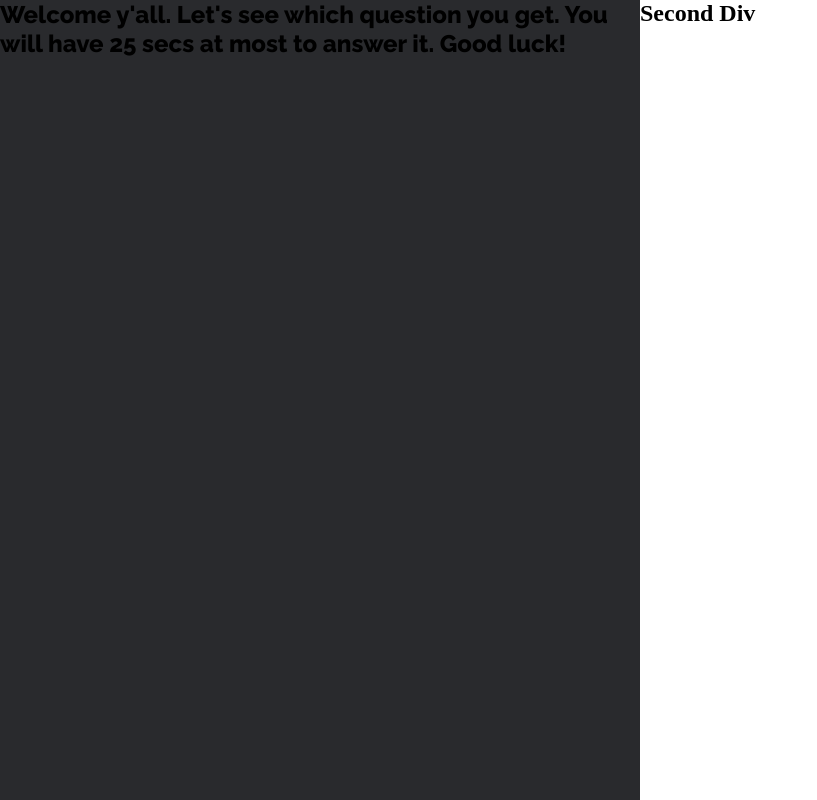
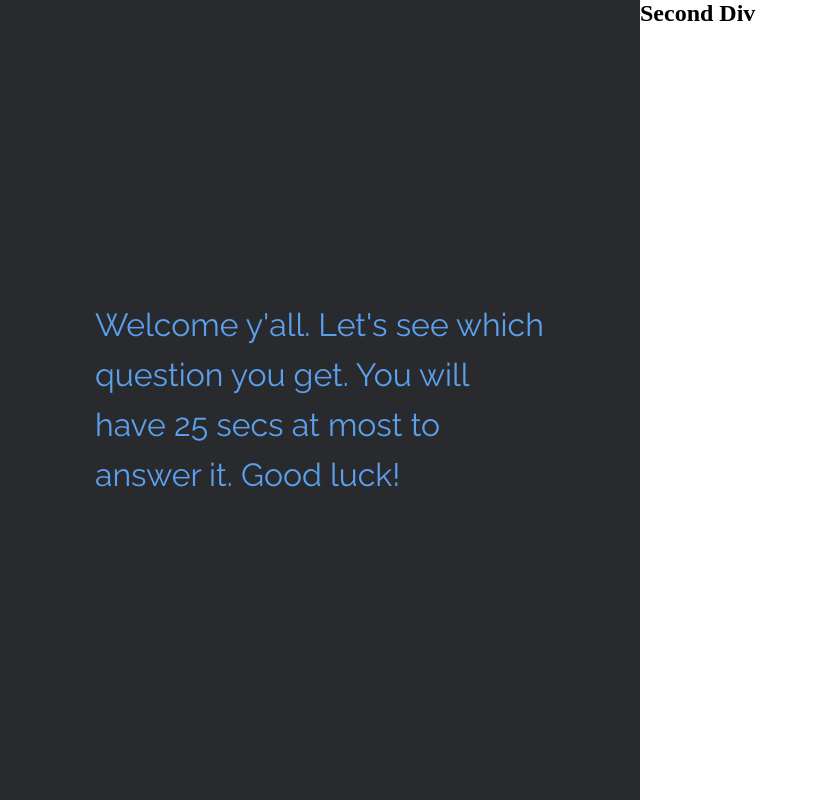
Before and after one commit to Zainsyed88/Trivia-Repo, a plain HTML site: page index.html in a window 1280 px wide. Shown: the whole page, without its empty margins (0-817 px from the left). Drawn offline with Linux system fonts and the light colour scheme.

Commit message:
Left container done

```diff
--- a/css/main.css
+++ b/css/main.css
@@ -11,10 +11,21 @@
   flex: 1;
   background-color: #292a2d;
   height: 100vh;
+  display: flex;
+  align-items: center;
+  justify-content: center;
 }
-.subcontainer-1 h2 {
+.tagline {
+    width: 450px;
+}
+.tagline h2 {
+    font-weight: 500;
+    font-size: 2rem;
+    line-height: 50px;
+    color: #5BA0ED;
+    font-family: 'Raleway', sans-serif; ;
 
-    font-family: 'Raleway', sans-serif; ;
+
 }
 .subcontainer-2 {
   flex: 1;
--- a/index.html
+++ b/index.html
@@ -15,10 +15,12 @@
   <body>
     <div class="container">
       <div class="subcontainer-1">
-        <h2>
-          Welcome y'all. Let's see which question you get. You will have 25 secs
-          at most to answer it. Good luck!
-        </h2>
+        <div class="tagline">
+            <h2>
+                Welcome y'all. Let's see which question you get. You will have 25 secs
+                at most to answer it. Good luck!
+              </h2>
+        </div>
       </div>
       <div class="subcontainer-2">
         <h2>Second Div</h2>
```
